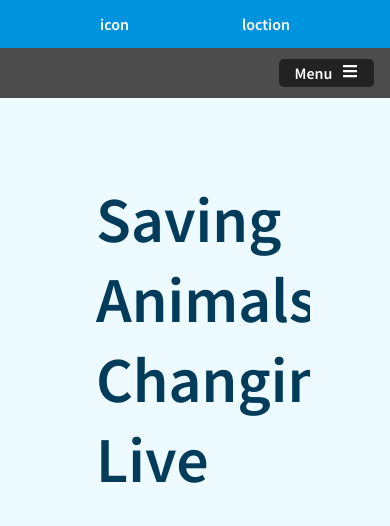
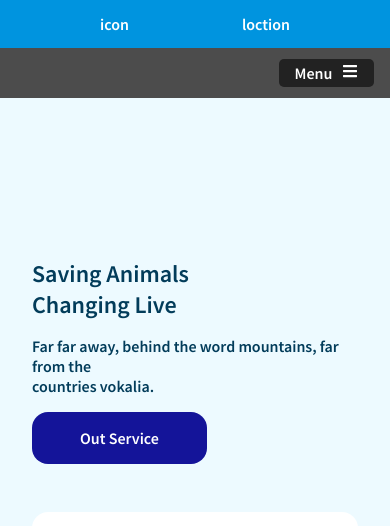
Before and after one commit to mdaak/pet, a Next.js app: page / in a window 390 px wide. Shown: the top 526 px of the page. Built offline with nearby package versions, Linux system fonts and the light colour scheme.

Commit message:
hero section mediaquery

```diff
--- a/pages/contact.js
+++ b/pages/contact.js
@@ -1,5 +1,6 @@
 import React from 'react'
 import HeroSection from '../components/HeroSection'
+import EmergencyCare from '../components/homePage/EmergencyCare'
 import Layout from '../components/Layout'
 
 function contact() {
@@ -7,6 +8,7 @@ function contact() {
     <div>
         <Layout>
             <HeroSection/>
+            <EmergencyCare />
         </Layout>
     </div>
   )
--- a/styles/hero_section.module.css
+++ b/styles/hero_section.module.css
@@ -1,11 +1,11 @@
 .container{
     position: relative;
     padding: 0 5rem;
-    height: 800px;
     overflow: hidden;
     background-color: #EDFAFF;
+}
 
-}
+
 .context{
     display: flex;
     height: 100%;
@@ -30,12 +30,13 @@
     padding: 1rem;
     display: flex;
     flex-direction: column;
+    padding: 9rem 0;
 }
 .hero_text_heading{
     color: #023C5A;
 }
 .hero_text_heading h1{
-    font-size:4rem;
+    font-size:clamp(1.5rem, 2.5vw, 2.5rem);
     font-weight: bolder;
 }
 .hero_text_heading button{
@@ -70,3 +71,10 @@ background-color: #fff;
         display: none;
     }
 }
+
+@media (max-width:768px) {
+
+    .container{
+        padding: 0 2rem;
+    }
+}
--- a/styles/home/VideoPlay.module.css
+++ b/styles/home/VideoPlay.module.css
@@ -32,7 +32,6 @@
   width: auto;
   height: auto;
   justify-content: center;
-  border: 3px solid green;
 }
 .textCard {
   height: auto;
```
Also changed, not shown: styles/home/EmergencyCare.module.css (+0 -17 lines).
